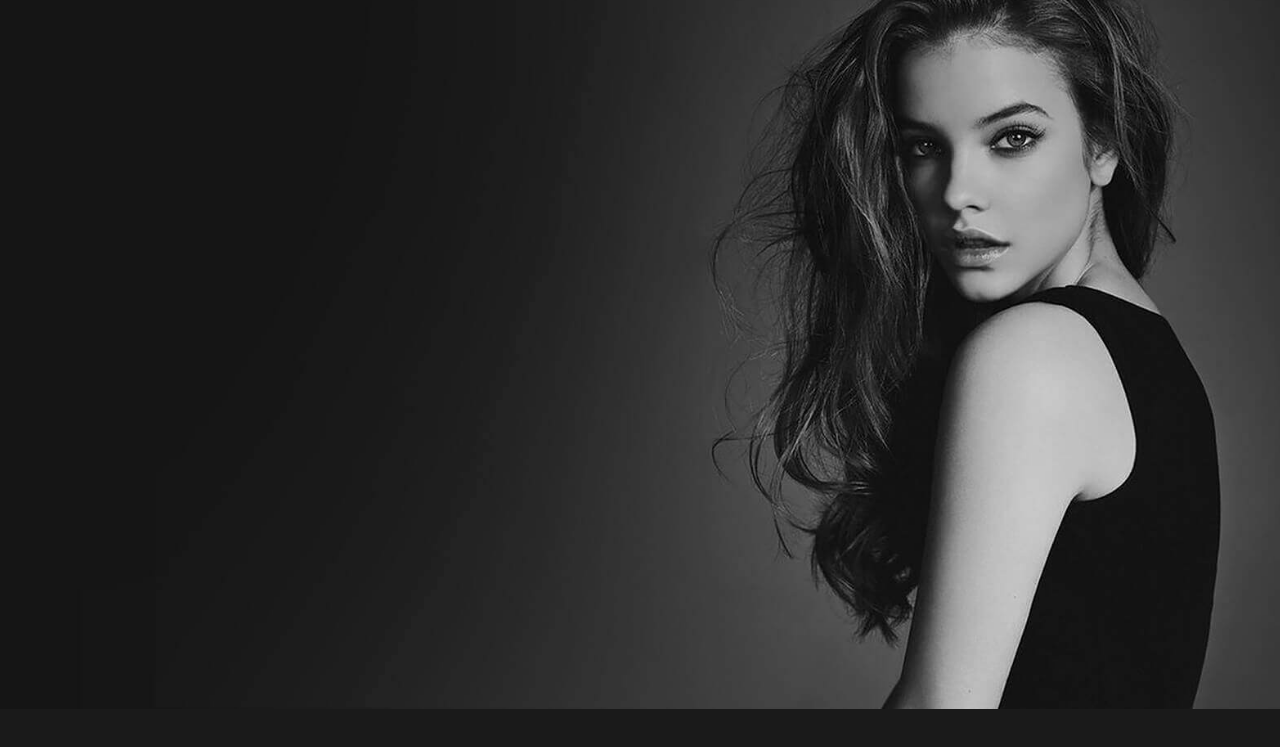
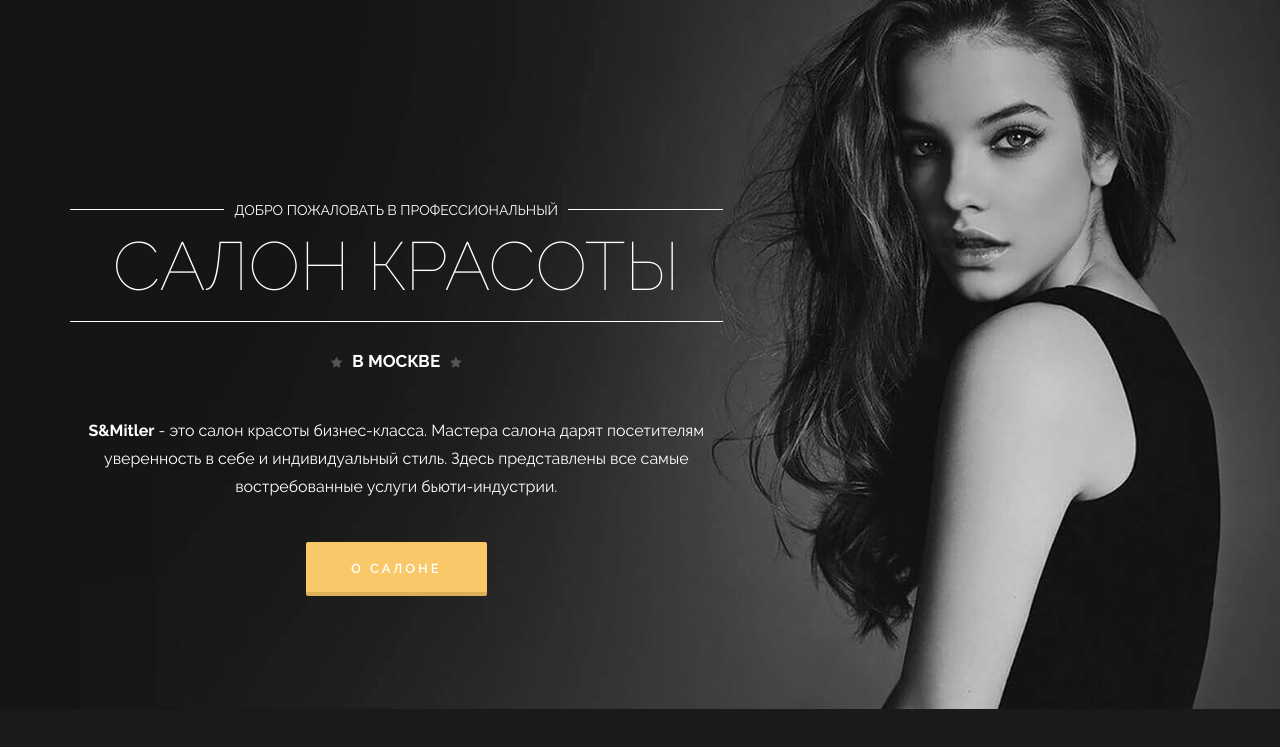
Before and after one commit to demershov/beauty-salon, a website: page app/index.html in a window 1280 px wide. Shown: the part 91-838 px from the top of the page. Before the commit the page ends 800 px from the top, so only its background shows below. Drawn offline with Linux system fonts and the light colour scheme.

Commit message:
Create header content

```diff
--- a/app/index.html
+++ b/app/index.html
@@ -69,6 +69,30 @@
 						</ul>
 					</nav>
 				</div>
+				<div class="header-flex">
+					<div class="flex-center">
+						<div class="container">
+							<div class="row">
+								<div class="col-sm-7">
+									<div class="header-composition">
+										<div class="welcome">
+											<p>
+												<span>Добро пожаловать в профессиональный</span>
+											</p>
+											<h1 class="title">Салон красоты</h1>
+											<strong><i class="fa fa-star"></i>В Москве<i class="fa fa-star"></i></strong>
+										</div>
+										<p><strong>S&Mitler</strong> - это салон красоты бизнес-класса.
+											Мастера салона дарят посетителям уверенность в себе и индивидуальный стиль.
+											Здесь представлены все самые востребованные услуги бьюти-индустрии.
+										</p>
+										<a href="" class="button">О салоне</a>
+									</div>
+								</div>
+							</div>
+						</div>
+					</div>
+				</div>
 			</header>
 		</div>
 		<div id="my-content"></div>
--- a/app/js/common.js
+++ b/app/js/common.js
@@ -1,7 +1,7 @@
 $(function() {
 
 	$('#my-menu').mmenu({
-		extensions: ['widescreen', 'theme-black', 'effect-menu-slide', 'pagedim-black', 'position-right'],
+		extensions: ['theme-black', 'effect-menu-slide', 'pagedim-black', 'position-right'],
 		navbar: {
 			title: '<img src="img/logo-1.svg" alt="Салон красоты S&Mitler">'
 		},
--- a/app/sass/_fonts.sass
+++ b/app/sass/_fonts.sass
@@ -3,7 +3,7 @@
 +font-face("raleway", "../fonts/RalewayThin/RalewayThin", 100)
 +font-face("raleway", "../fonts/RalewayLight/RalewayLight", 300)
 +font-face("raleway", "../fonts/RalewayRegular/RalewayRegular")
-+font-face("raleway", "../fonts/RalewaySemiBold/RalewaySemiBoldd", 600)
++font-face("raleway", "../fonts/RalewaySemiBold/RalewaySemiBold", 600)
 +font-face("raleway", "../fonts/RalewayBold/RalewayBold", bold)
 +font-face("raleway", "../fonts/RalewayExtraBold/RalewayExtraBold", 800)
 
--- a/app/sass/_vars.sass
+++ b/app/sass/_vars.sass
@@ -1,4 +1,4 @@
-$default-font: "raleway-ex", sans-serif
+$default-font: "raleway", sans-serif
 $accent: #f9c869
 $blue: #66c7cd
 $red: #f86868
--- a/app/sass/main.sass
+++ b/app/sass/main.sass
@@ -59,6 +59,11 @@ body
 				z-index: 1
 				flex-wrap: nowrap;
 
+h1, h2, h3, h4, h5, h6
+	line-height: 1.4
+	text-transform: uppercase
+
+
 .logo
 	img
 		width: 125px
@@ -86,6 +91,46 @@ section, header
 
 section
 	background-color: #fff
+
+.button
+	display: inline-block
+	border: none
+	color: #fff
+	text-decoration: none
+	background-color: $accent
+	padding: 16px 45px
+	font-size: 13px
+	text-transform: uppercase
+	font-weight: 600
+	letter-spacing: 3px
+	border-radius: 2px
+	text-align: center
+	position: relative
+	outline: none
+	transition: background-color .1s ease
+	&::after
+		transition: background-color .2s ease
+		position: absolute
+		content: ''
+		height: 4px
+		bottom: 0
+		width: 100%
+		background-color: darken($accent, 50%)
+		opacity: .18
+		border-bottom-left-radius: 2px
+		border-bottom-right-radius: 2px
+		left: 0
+	&:focus, &:hover
+		text-decoration: none
+		color: #fff
+	&:hover
+		background-color: lighten($accent, 5%)
+		&::after
+			opacity: .22
+	&:active
+		background-color: darken($accent, 5%)
+		&::after
+			opacity: .32
 
 .img-responsive
 	display: block
@@ -164,4 +209,61 @@ section
 			&>a
 				color: $accent
 
+.header-flex
+	display: flex
+	height: 100%
+	position: relative
+	top: 0
+
+.flex-center
+	margin: auto
+
+.header-composition
+	text-align: center
+	position: relative
+	p
+		margin-top: 40px
+	.button
+		margin-top: 25px
+
+.welcome
+	p
+		font-size: 14px
+		text-transform: uppercase
+		display: flex
+		justify-content: center
+		align-items: center
+		white-space: nowrap
+		margin: 0
+		margin-bottom: -10px
+		span
+			margin: 0px 10px
+		&::before, &::after
+			content: ''
+			height: 1px
+			width: 100%
+			position: relative
+			background-color: #fff
+			display: inline-block
+	.title
+		font-weight: 100
+		font-size: 68px
+		margin: 0
+		line-height: 1.6
+		border-bottom: 1px solid #fff
+		white-space: nowrap
+	strong
+		display: block
+		text-transform: uppercase
+		font-size: 17px
+		margin-top: 25px
+		.fa
+			margin-right: 10px
+			font-size: 12px
+			color: #555
+			&:last-child
+				margin-right: inherit
+				margin-left: 10px
+
+
 @import "media" // Всегда в конце
```
Also changed, not shown: app/css/main.min.css, app/js/common.min.js, app/js/scripts.min.js.
